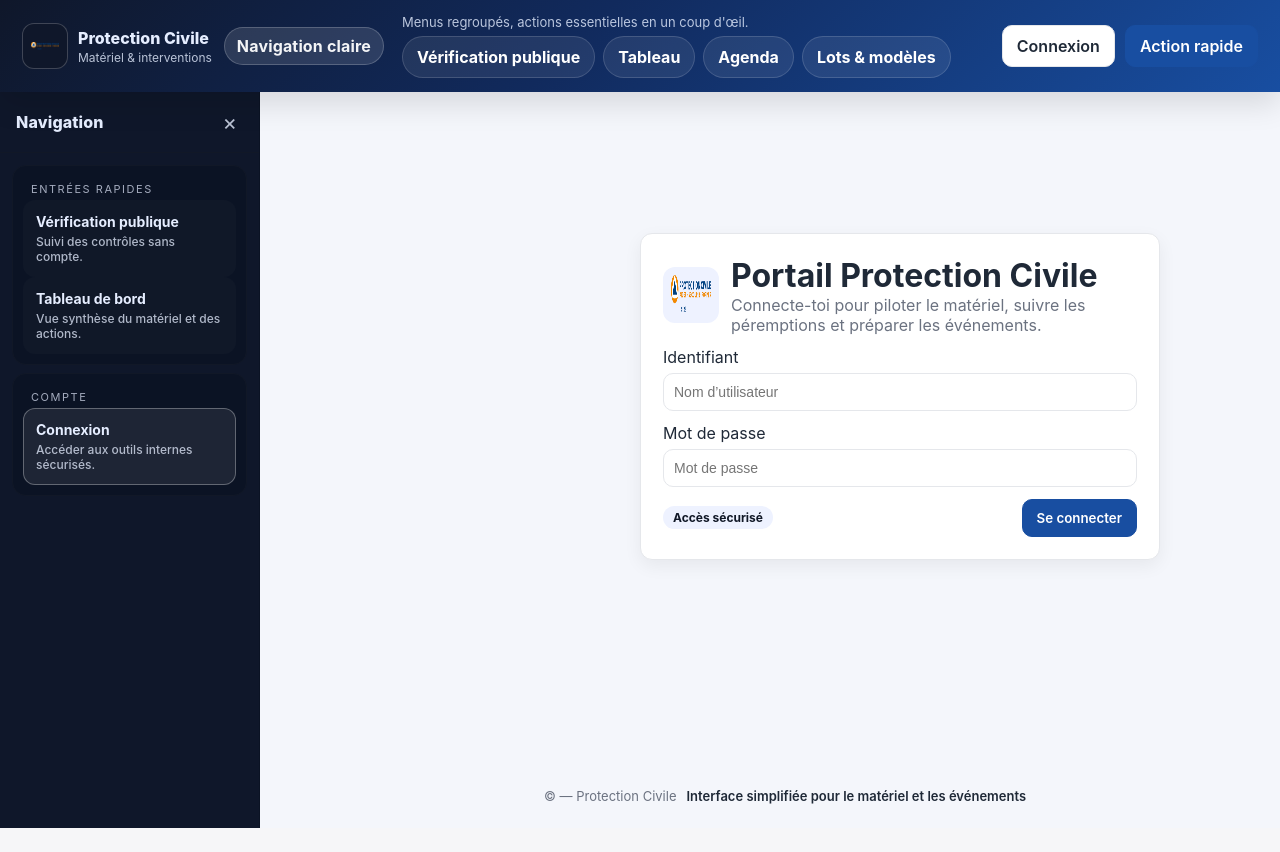
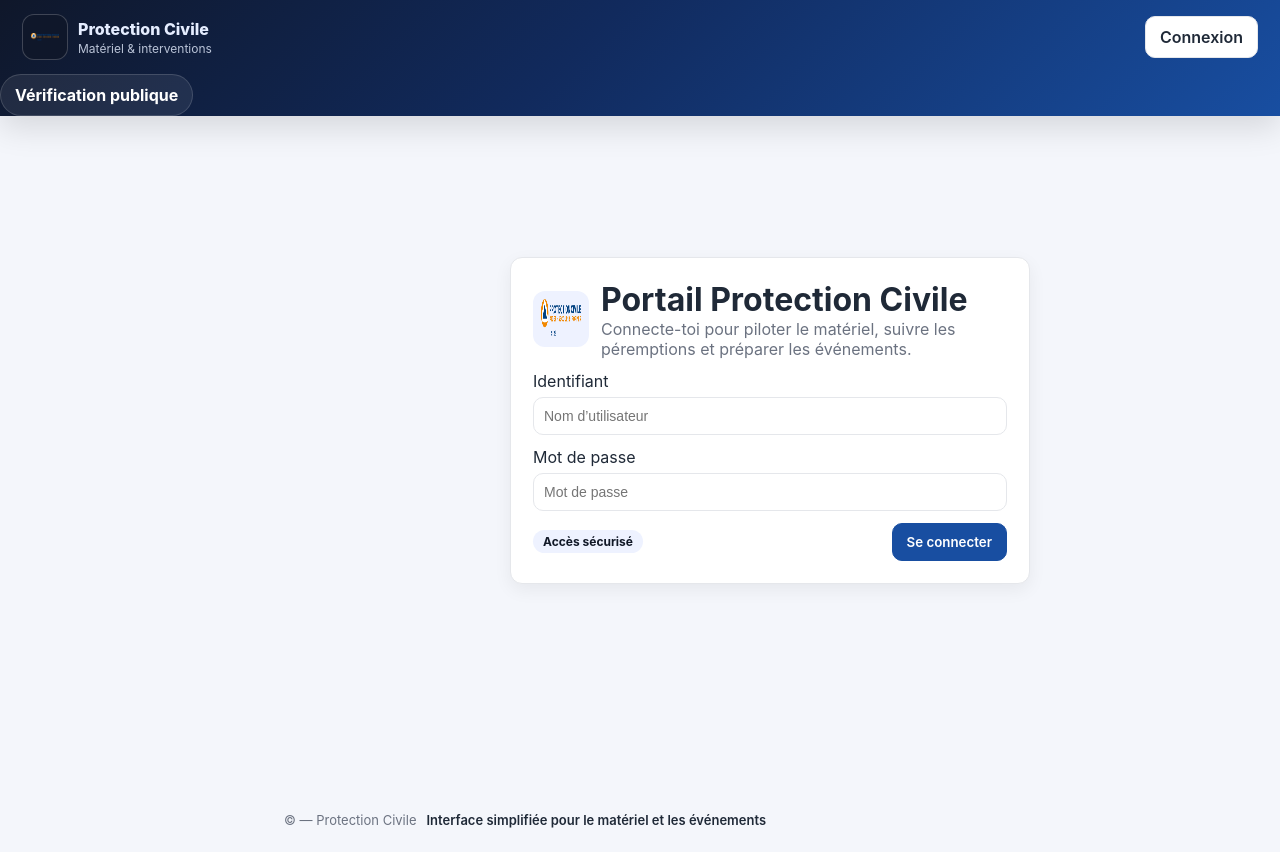
Before and after one commit to protec38/VERIFMATOS, a Flask app: a page that uses web/app/templates/base.html in a window 1280 px wide. Before the commit the page ends 828 px from the top, so only its background shows below. Run offline with Flask 3, Linux system fonts and the light colour scheme; some libraries are stand-ins or nearby versions.

Commit message:
Simplify navigation and stock menus

```diff
--- a/web/app/templates/base.html
+++ b/web/app/templates/base.html
@@ -14,7 +14,6 @@
     <header class="site-header">
       <div class="header-inner">
         <div class="header-group">
-          <button class="nav-toggle" id="nav-toggle" type="button" aria-label="Ouvrir le menu" aria-controls="nav-drawer" aria-expanded="false">☰</button>
           <div class="brand">
             <img src="{{ url_for('static', filename='pc_logo.webp') }}" alt="Protection Civile" class="brand__logo" loading="lazy" onerror="this.style.display='none'">
             <div class="brand__text">
@@ -22,20 +21,6 @@
               <span class="brand__subtitle">Matériel &amp; interventions</span>
             </div>
           </div>
-          <span class="brand-chip">Navigation claire</span>
-        </div>
-
-        <div class="header-rail">
-          <p class="header-rail__hint">Menus regroupés, actions essentielles en un coup d'œil.</p>
-          <nav class="header-nav" aria-label="Navigation principale">
-            <a class="header-link{% if _path.startswith('/verification-publique') or _path.startswith('/verification-periodique/public') %} is-active{% endif %}" href="/verification-publique">Vérification publique</a>
-            {% if _cu and _cu.is_authenticated and _cu.role and _cu.role.name == 'ADMIN' %}
-              <a class="header-link{% if _path.startswith('/suivi-verifications') %} is-active{% endif %}" href="/suivi-verifications">Suivi vérifs</a>
-            {% endif %}
-            <a class="header-link{% if _path.startswith('/dashboard') %} is-active{% endif %}" href="/dashboard">Tableau</a>
-            <a class="header-link{% if _path.startswith('/calendar') %} is-active{% endif %}" href="/calendar">Agenda</a>
-            <a class="header-link{% if _path.startswith('/templates') %} is-active{% endif %}" href="/templates">Lots &amp; modèles</a>
-          </nav>
         </div>
 
         <div class="header-actions">
@@ -45,88 +30,25 @@
           {% else %}
             <a class="btn" href="/login">Connexion</a>
           {% endif %}
-          <a class="btn primary" href="/dashboard">Action rapide</a>
         </div>
       </div>
+      <nav class="header-nav" aria-label="Navigation principale">
+        <a class="header-link{% if _path.startswith('/verification-publique') or _path.startswith('/verification-periodique/public') %} is-active{% endif %}" href="/verification-publique">Vérification publique</a>
+        {% if _cu and _cu.is_authenticated %}
+          <a class="header-link{% if _path.startswith('/dashboard') %} is-active{% endif %}" href="/dashboard">Tableau</a>
+          <a class="header-link{% if _path.startswith('/stock') %} is-active{% endif %}" href="/stock">Stock</a>
+          <a class="header-link{% if _path.startswith('/calendar') %} is-active{% endif %}" href="/calendar">Agenda</a>
+          {% if _cu.role and _cu.role.name in ['ADMIN', 'CHEF'] %}
+            <a class="header-link{% if _path.startswith('/templates') %} is-active{% endif %}" href="/templates">Lots &amp; modèles</a>
+          {% endif %}
+          {% if _cu.role and _cu.role.name == 'ADMIN' %}
+            <a class="header-link{% if _path.startswith('/suivi-verifications') %} is-active{% endif %}" href="/suivi-verifications">Suivi vérifs</a>
+          {% endif %}
+        {% endif %}
+      </nav>
     </header>
 
     <div class="site-body">
-      <aside class="nav-drawer" id="nav-drawer" data-open="false" aria-label="Menu principal">
-        <div class="nav-drawer__header">
-          <span class="nav-drawer__title">Navigation</span>
-          <button class="nav-close" id="nav-close" type="button" aria-label="Fermer">×</button>
-        </div>
-        <div class="nav-drawer__content">
-          <div class="nav-section">
-            <div class="nav-label">Entrées rapides</div>
-            <a class="nav-item{% if _path.startswith('/verification-publique') or _path.startswith('/verification-periodique/public') %} is-active{% endif %}" href="/verification-publique">
-              <span class="nav-item__label">Vérification publique</span>
-              <span class="nav-item__hint">Suivi des contrôles sans compte.</span>
-            </a>
-            <a class="nav-item{% if _path.startswith('/dashboard') %} is-active{% endif %}" href="/dashboard">
-              <span class="nav-item__label">Tableau de bord</span>
-              <span class="nav-item__hint">Vue synthèse du matériel et des actions.</span>
-            </a>
-          </div>
-
-          {% if _cu and _cu.is_authenticated %}
-            <div class="nav-section">
-              <div class="nav-label">Opérations</div>
-              <a class="nav-item{% if _path.startswith('/calendar') %} is-active{% endif %}" href="/calendar">
-                <span class="nav-item__label">Calendrier</span>
-                <span class="nav-item__hint">Planifier les gardes et les vérifications.</span>
-              </a>
-            </div>
-
-            {% if _cu.role and _cu.role.name in ['ADMIN', 'CHEF'] %}
-              <div class="nav-section">
-                <div class="nav-label">Préparation</div>
-                <a class="nav-item{% if _path.startswith('/templates') %} is-active{% endif %}" href="/templates">
-                  <span class="nav-item__label">Lots &amp; modèles</span>
-                  <span class="nav-item__hint">Construire et vérifier les lots prêts à partir.</span>
-                </a>
-              </div>
-            {% endif %}
-
-            {% if _cu.role and _cu.role.name == 'ADMIN' %}
-              <div class="nav-section">
-                <div class="nav-label">Administration</div>
-                <a class="nav-item{% if _path.startswith('/suivi-verifications') %} is-active{% endif %}" href="/suivi-verifications">
-                  <span class="nav-item__label">Suivi vérifs</span>
-                  <span class="nav-item__hint">Derniers contrôles et anomalies signalées.</span>
-                </a>
-                <a class="nav-item{% if _path.startswith('/stock') %} is-active{% endif %}" href="/stock">
-                  <span class="nav-item__label">Stock</span>
-                  <span class="nav-item__hint">Suivi des consommables et des équipements.</span>
-                </a>
-                <a class="nav-item{% if _path.startswith('/admin') %} is-active{% endif %}" href="/admin">
-                  <span class="nav-item__label">Comptes</span>
-                  <span class="nav-item__hint">Gestion des profils et des accès.</span>
-                </a>
-              </div>
-            {% endif %}
-
-            <div class="nav-section nav-section--cta">
-              <div class="nav-item">
-                <div class="nav-item__label">Session</div>
-                <div class="nav-item__actions">
-                  <span class="nav-item__hint">Déconnexion rapide</span>
-                  <a class="btn ghost" href="/logout">Quitter</a>
-                </div>
-              </div>
-            </div>
-          {% else %}
-            <div class="nav-section">
-              <div class="nav-label">Compte</div>
-              <a class="nav-item{% if _path.startswith('/login') %} is-active{% endif %}" href="/login">
-                <span class="nav-item__label">Connexion</span>
-                <span class="nav-item__hint">Accéder aux outils internes sécurisés.</span>
-              </a>
-            </div>
-          {% endif %}
-        </div>
-      </aside>
-
       <div class="site-content">
         <main class="page" id="main-content">
           {% block content %}{% endblock %}
@@ -140,52 +62,7 @@
     </div>
   </div>
 
-  <div class="nav-backdrop" id="nav-backdrop" data-open="false"></div>
-
   <script src="https://cdn.socket.io/4.7.5/socket.io.min.js" crossorigin="anonymous"></script>
   {% macro icon(name) -%}<span class="ico">{{ name }}</span>{%- endmacro %}
-  <script>
-    (function(){
-      var nav = document.getElementById('nav-drawer');
-      var toggle = document.getElementById('nav-toggle');
-      var backdrop = document.getElementById('nav-backdrop');
-      var navClose = document.getElementById('nav-close');
-
-      var setState = function(open){
-        var state = open ? 'true' : 'false';
-        if(nav){ nav.setAttribute('data-open', state); }
-        if(toggle){ toggle.setAttribute('aria-expanded', state); }
-        if(backdrop){ backdrop.setAttribute('data-open', state); }
-      };
-
-      if(toggle){
-        toggle.addEventListener('click', function(){
-          var open = nav && nav.getAttribute('data-open') === 'true';
-          setState(!open);
-        });
-      }
-      if(backdrop){
-        backdrop.addEventListener('click', function(){ setState(false); });
-      }
-      if(navClose){
-        navClose.addEventListener('click', function(){ setState(false); });
-      }
-
-      var mq = window.matchMedia('(min-width: 960px)');
-      var sync = function(e){
-        if(e.matches){
-          setState(true);
-        }else{
-          setState(false);
-        }
-      };
-      sync(mq);
-      if(mq.addEventListener){
-        mq.addEventListener('change', sync);
-      }else if(mq.addListener){
-        mq.addListener(sync);
-      }
-    })();
-  </script>
 </body>
 </html>
```
Also changed, not shown: web/app/templates/manage.html (+41 -31 lines).
